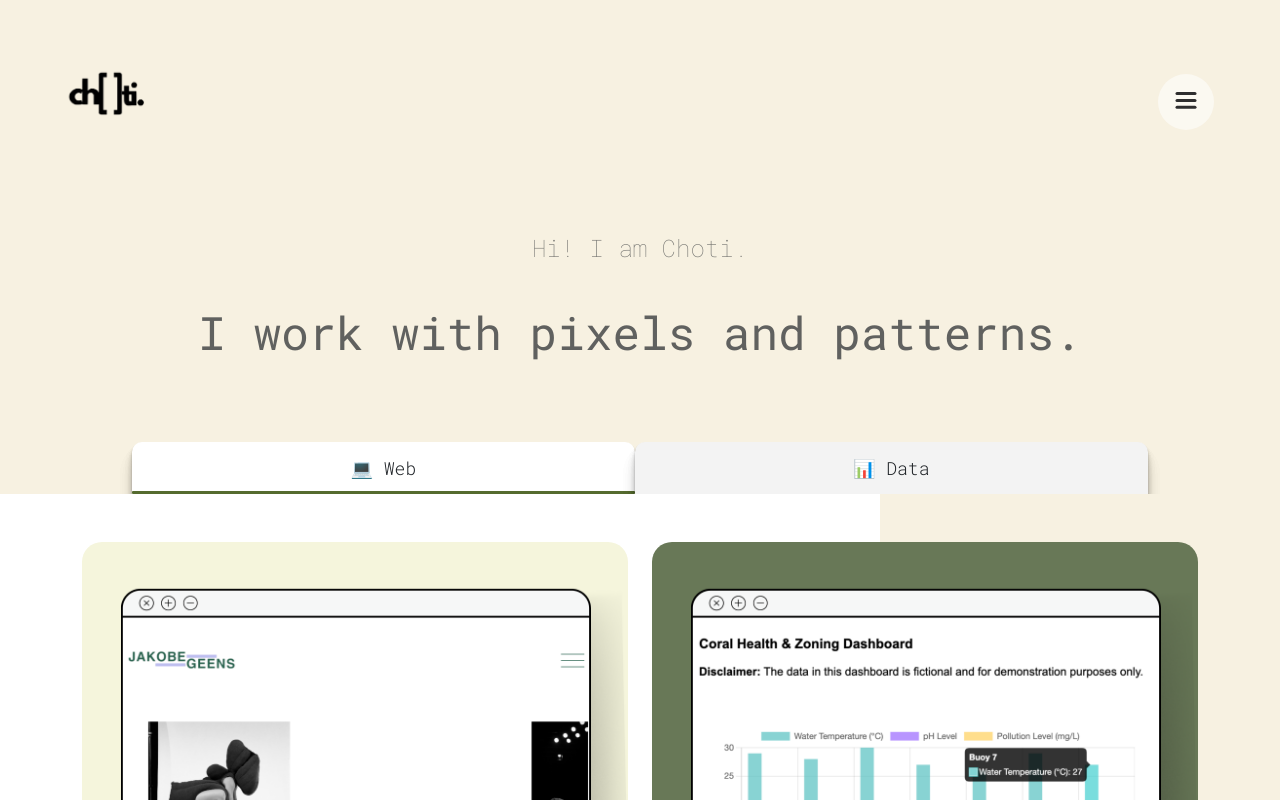
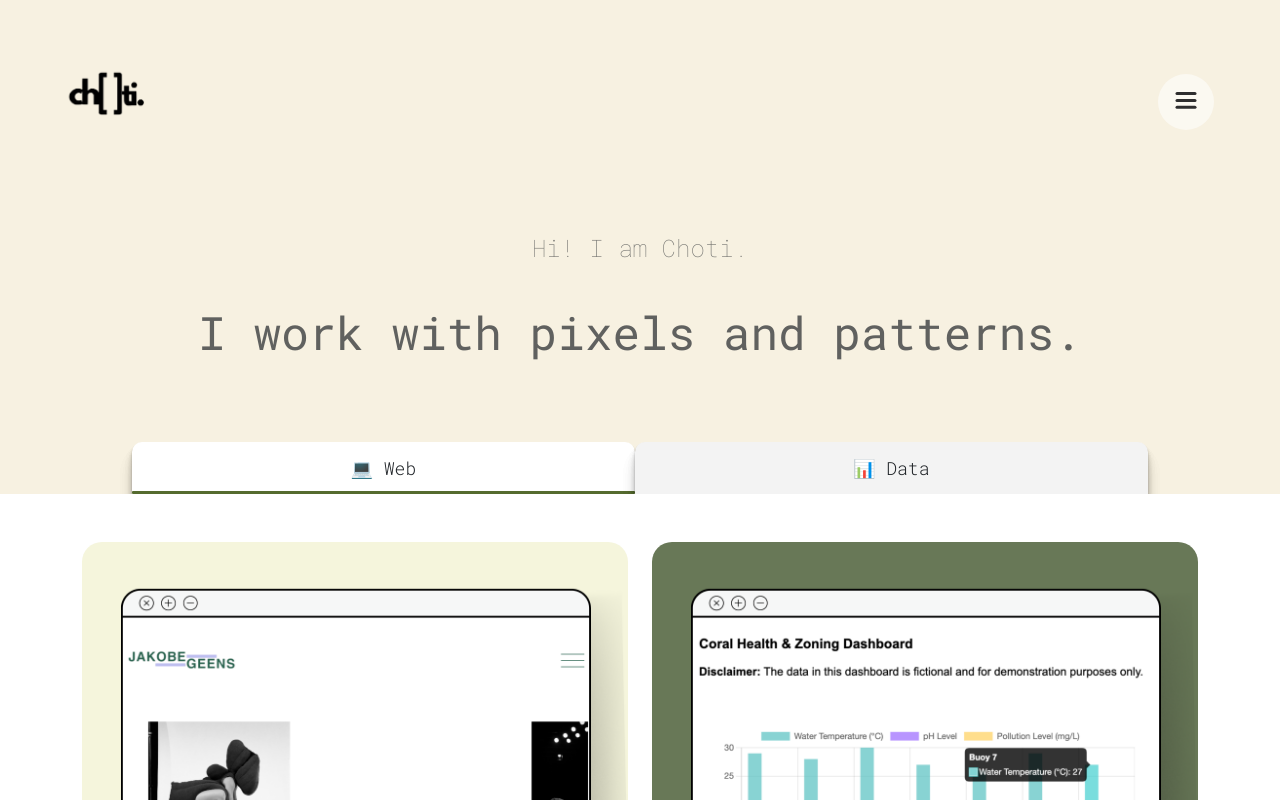
Before and after one commit to jgchoti/jgchoti.github.io, a React (Create React App) app: page / in a window 1280 px wide. Shown: the top 800 px of the page. Built offline with nearby package versions, Linux system fonts and the light colour scheme.

Commit message:
Update Navbar.css

```diff
--- a/src/style/Navbar.css
+++ b/src/style/Navbar.css
@@ -9,6 +9,7 @@
   top: 0;
   right: 0;
   overflow: hidden;
+  height: 0;
   transition: width 0.3s ease;
   z-index: 9999;
   background-color: var(--main-bg-color);
```
